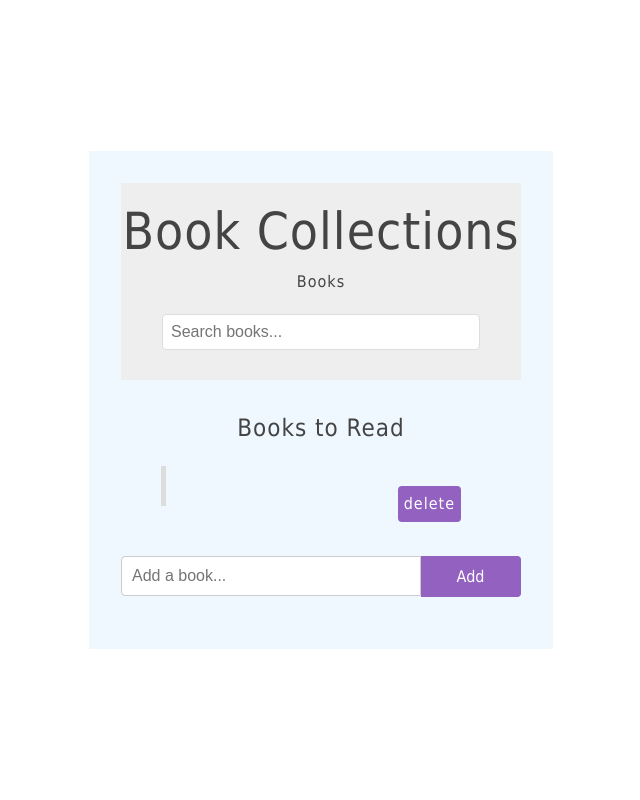
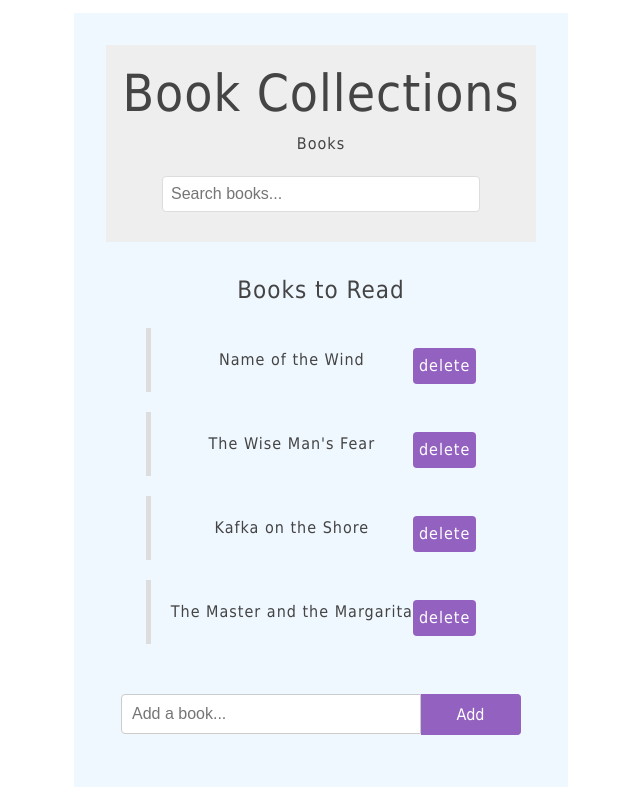
Before and after one commit to 0d-fako/JavascriptClass, a React (Vite) app in the folder Apr-2025/productDemo/ReactDemo/BookList/: page / in a window 1280 px wide. Shown: the whole page, without its empty margins (319-959 px from the left). Built offline with nearby package versions, Linux system fonts and the light colour scheme.

Commit message:
Updated HTML

```diff
--- a/Apr-2025/productDemo/ReactDemo/BookList/src/components/BookList.tsx
+++ b/Apr-2025/productDemo/ReactDemo/BookList/src/components/BookList.tsx
@@ -30,22 +30,15 @@ const BookList = () => {
 	    <div id={style['book-list']}>
 	    	<h2 className={style["title"]}>Books to Read</h2>
 	    	<ul>
-	    		<li>
-	    			<span className={style["name"]}></span>
-	    			<span className={style['delete']}>delete</span>
-	    		</li>
-	    		{/* <li>
-	    			<span className={style["name"]}></span>
-	    			<span className={style['delete']}>delete</span>
-	    		</li>
-	    		<li>
-	    			<span className={style["name"]}></span>
-	    			<span className={style['delete']}>delete</span>
-	    		</li>
-	    		<li>
-	    			<span className={style["name"]}></span>
-	    			<span className={style['delete']}>delete</span>
-	    		</li> */}
+                {
+                    bookList.map((book, index) => (
+                        <li>
+                            <span className= {style['name']}> {book}</span>
+                         <span className= {style['delete']}>delete</span>
+                        </li>
+                    ))
+                }
+
 	    	</ul>
 	    </div>
 	    <form id={style["add-book"]}>
```
